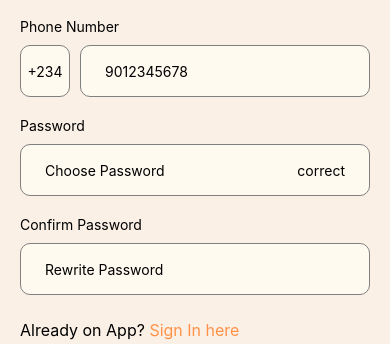
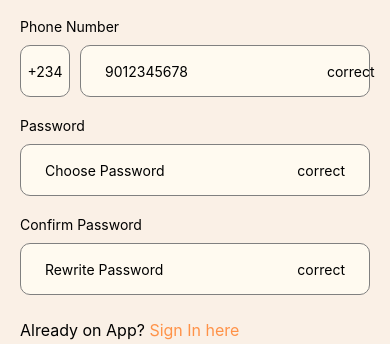
Before and after one commit to asusoft/food-order-delivery, a React Native app in the folder user-app/: screen / in a window 390 px wide. Shown: the part 250-594 px from the top of the page. Built offline with nearby package versions, Linux system fonts and the light colour scheme.

Commit message:
Confirm password

```diff
--- a/user-app/srs/components/FormInput.js
+++ b/user-app/srs/components/FormInput.js
@@ -32,7 +32,7 @@ const FormInput = ({
             {/* Label & Error msg */}
             {
                 label || errorMsg ? (
-                    <View style={{ flexDirection: 'row', justifyContent: 'space-between', paddingEnd: SIZES.padding, }}>
+                    <View style={{ flexDirection: 'row', justifyContent: 'space-between' }}>
                         <Text style={{ color: COLORS.gray, marginEnd: 10 }}>{label}</Text>
                         <Text style={{ color: COLORS.red, marginEnd: 40 }}>{errorMsg}</Text>
                     </View>) : null
--- a/user-app/srs/screens/SignUp.js
+++ b/user-app/srs/screens/SignUp.js
@@ -4,7 +4,7 @@ import { View, Text, StyleSheet, SafeAreaView, Pressable } from 'react-native';
 import { COLORS, SIZES } from '../../assets/constants/theme';
 import FormInput from '../components/FormInput';
 import Header from '../components/Header';
-import { validateEmail, validatePassword } from '../utils/Utils'
+import { validateEmail, validatePassword, validatePhoneNumber, comparePassword } from '../utils/Utils'
 
 
 // create a component
@@ -13,6 +13,11 @@ const SignUp = () => {
     const [emailError, setEmailError] = useState('');
     const [password, setPassword] = useState('');
     const [passwordError, setPasswordError] = useState('');
+    const [phoneNumber, setPhoneNumber] = useState('');
+    const [phoneNumberError, setPhoneNumberError] = useState('');
+    const [confirmPassword, setConfirmPassword] = useState('');
+    const [confirmPasswordError, setConfirmPasswordError] = useState('');
+
 
     function RenderHeader() {
         return (
@@ -90,6 +95,27 @@ const SignUp = () => {
                             inputContainerStyle={{
                                 borderColor: COLORS.grey
                             }}
+                            onChange={value => {
+                                validatePhoneNumber(value, setPhoneNumberError);
+                                setPhoneNumber(value);
+                            }}
+                            errorMsg={phoneNumberError}
+                            appendComponent={
+                                <View style={styles.appendComponentPassword}>
+                                    <Text style={{
+                                        color: phoneNumber == ''
+                                            ? COLORS.gray
+                                            : phoneNumber != '' && phoneNumberError == ''
+                                                ? COLORS.green
+                                                : COLORS.red,
+                                    }}> {
+                                            phoneNumber == '' || (phoneNumber != '' && phoneNumberError == '')
+                                                ? "correct"
+                                                : "cancel"
+                                        }
+                                    </Text>
+                                </View>
+                            }
                             maxLength={10}
                         />
 
@@ -134,6 +160,27 @@ const SignUp = () => {
                         inputContainerStyle={{
                             borderColor: COLORS.grey
                         }}
+                        onChange={value => {
+                            comparePassword(value, password, setConfirmPasswordError);
+                            setConfirmPassword(value);
+                        }}
+                        errorMsg={confirmPasswordError}
+                        appendComponent={
+                            <View style={styles.appendComponentPassword}>
+                                <Text style={{
+                                    color: confirmPassword == ''
+                                        ? COLORS.gray
+                                        : confirmPassword != '' && confirmPasswordError == ''
+                                            ? COLORS.green
+                                            : COLORS.red,
+                                }}> {
+                                        confirmPassword == '' || (confirmPassword != '' && confirmPasswordError == '')
+                                            ? "correct"
+                                            : "cancel"
+                                    }
+                                </Text>
+                            </View>
+                        }
                     />
                 </View>
             </View>
--- a/user-app/srs/utils/Utils.js
+++ b/user-app/srs/utils/Utils.js
@@ -9,6 +9,16 @@ const isValidPassword = value => {
     const re =
         /^(?=.*[a-z])(?=.*[A-Z])(?=.*\d)(?=.*[@$!%*?&])[A-Za-z\d@$!%*?&]{6,}$/;
     return re.test(value);
+}
+
+const isValidPhoneNumber = value => {
+    const re =
+        /^\d{10}$/;
+    return re.test(value);
+}
+
+const isPasswordConfirmed = (value, password) => {
+    return value == password
 }
 
 
@@ -32,10 +42,22 @@ export const validatePassword = (value, setPasswordError) => {
     }
 };
 
-
-const utils = {
-    isValidEmail,
-    validateEmail,
+export const validatePhoneNumber = (value, setPhoneNumberError) => {
+    if (value == '') {
+        setPhoneNumberError('');
+    } else if (isValidPhoneNumber(value)) {
+        setPhoneNumberError('');
+    } else {
+        setPhoneNumberError('Enter Phone Number without the first 0');
+    }
 };
 
-export default utils;
+export const comparePassword = (value, password, setConfirmPasswordError) => {
+    if (value == '') {
+        setConfirmPasswordError('');
+    } else if (isPasswordConfirmed(value, password)) {
+        setConfirmPasswordError('');
+    } else {
+        setConfirmPasswordError('Password does not match');
+    }
+};
```
